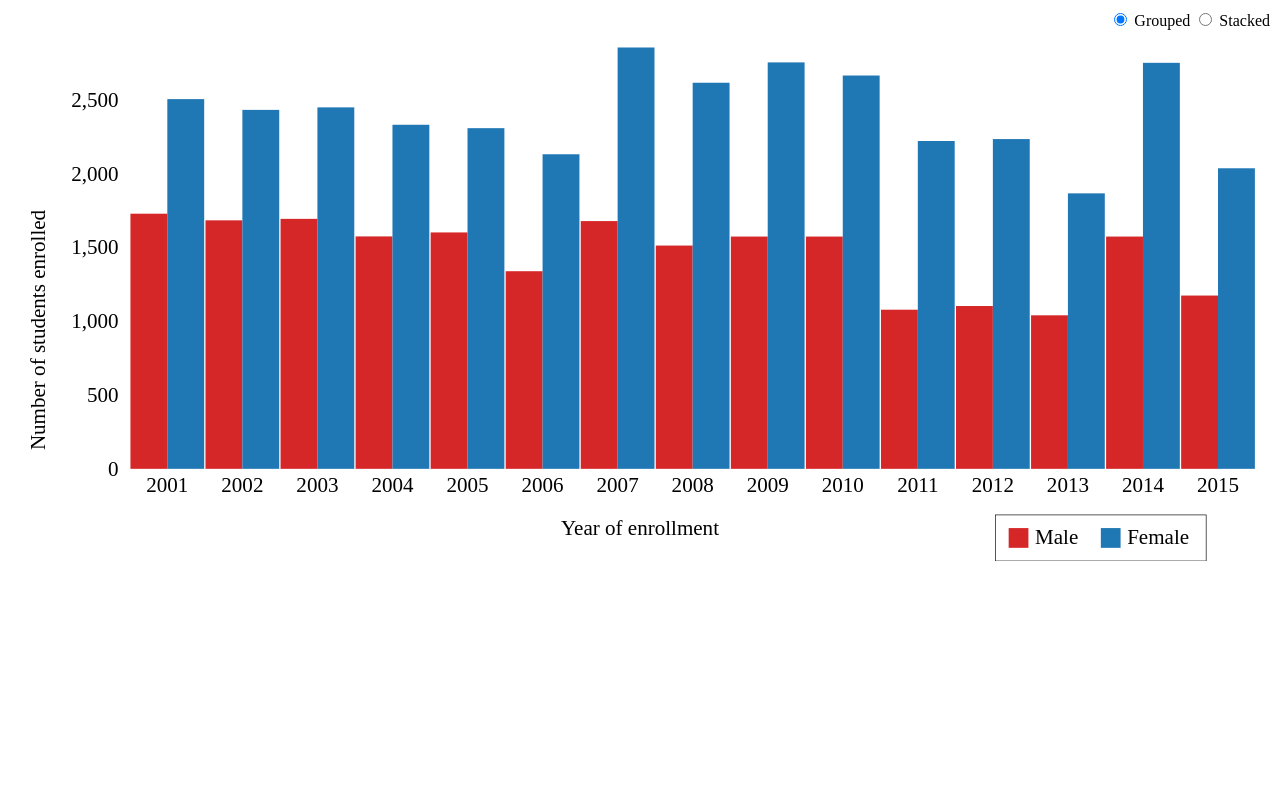
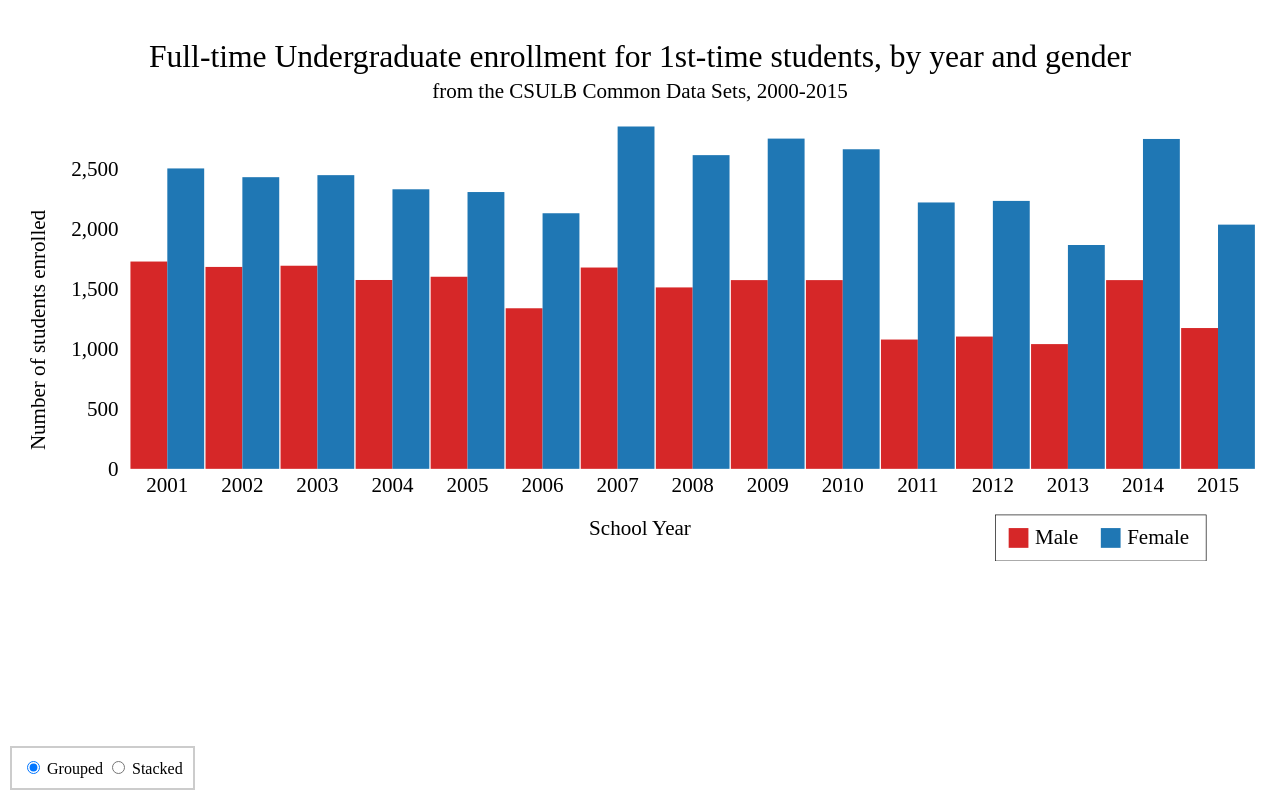
Before and after one commit to drfloob/dataVisualizationDemos, a plain HTML site: page stackedToGroup/index.html in a window 1280 px wide. Drawn offline with nearby package versions, Linux system fonts and the light colour scheme.

Commit message:
stacked demo: add chart title

```diff
--- a/stackedToGroup/index.html
+++ b/stackedToGroup/index.html
@@ -10,8 +10,14 @@
     <style>
       form {
       position: absolute;
-      top: 10px;
-      right: 10px;
+      bottom: 10px;
+      left: 10px;
+      border: 2px solid #ccc;
+      padding: 10px;
+      }
+
+      .h1 {
+      font-size: 1.5em;
       }
     </style>
   </head>
--- a/stackedToGroup/stackedToGroup.js
+++ b/stackedToGroup/stackedToGroup.js
@@ -15,24 +15,23 @@ function doD3(data) {
 
     var n = 2, // number of layers
 	m = 15, // number of samples per layer
-	layers = d3.layout.stack()(data),
-	paddingLeft = 80,
-	paddingBottom = 50;
+	layers = d3.layout.stack()(data);
 
     var yGroupMax = d3.max(layers, function(layer) { return d3.max(layer, function(d) { return d.y; }); }),
 	yStackMax = d3.max(layers, function(layer) { return d3.max(layer, function(d) { return d.y0 + d.y; }); });
 
     var margin = {top: 30, right: 10, bottom: 20, left: 10},
+	padding= {top: 60, right: 0, bottom: 50, left: 80},
 	width = 960 - margin.left - margin.right,
 	height = 420 - margin.top - margin.bottom;
 
     var x = d3.scale.ordinal()
 	.domain(d3.range(2001, 2016))
-	.rangeRoundBands([paddingLeft, width], .02);
+	.rangeRoundBands([padding.left, width-padding.right], .02);
 
     var y = d3.scale.linear()
 	.domain([0, yStackMax])
-	.range([height-paddingBottom, 0]);
+	.range([height-padding.bottom, padding.top]);
 
     var color = d3.scale.linear()
 	.domain([0, n - 1])
@@ -79,12 +78,12 @@ function doD3(data) {
 
     var xAxisG = svg.append("g")
 	.attr("class", "x axis")
-	.attr("transform", "translate(0," + (height-paddingBottom) + ")")
+	.attr("transform", "translate(0," + (height-padding.bottom) + ")")
 	.call(xAxis);
 
     var yAxisG = svg.append("g")
 	.attr("class", "y axis")
-	.attr("transform", "translate("+paddingLeft+", 0)")
+	.attr("transform", "translate("+padding.left+", 0)")
 	.call(yAxis);
 
     // X axis label
@@ -93,7 +92,7 @@ function doD3(data) {
 	.attr("text-anchor", "middle")
 	.attr("x", width/2)
 	.attr("y", height)
-	.text("Year of enrollment");
+	.text("School Year");
 
     // Y axis label
     svg.append("text")
@@ -112,7 +111,7 @@ function doD3(data) {
 	.attr("width", 160)
 	.attr("height", 35);
 
-    // border
+    // legend border
     legend.append("rect")
 	.attr("height", 35)
 	.attr("width", 160)
@@ -121,7 +120,7 @@ function doD3(data) {
 	.style("fill", "none");
 
 
-    // males
+    // male
     legend.append("rect")
 	.attr('x', 10)
 	.attr('y', 10)
@@ -135,7 +134,7 @@ function doD3(data) {
 	.attr("text-anchor", "left")
 	.text("Male");
 
-    // females
+    // female
     legend.append("rect")
 	.attr("x", 80)
 	.attr("y", 10)
@@ -149,15 +148,28 @@ function doD3(data) {
 	.text("Female");
 
 
+    // chart title
+    svg.append('text')
+	.attr('x', width/2)
+	.attr('y', 15)
+	.attr('text-anchor', 'middle')
+	.attr('class', 'h1')
+	.text("Full-time Undergraduate enrollment for 1st-time students, by year and gender")
+    svg.append('text')
+	.attr('x', width/2)
+	.attr('y', 38)
+	.attr('text-anchor', 'middle')
+	.attr('class', 'h2')
+	.text("from the CSULB Common Data Sets, 2000-2015");
+
     d3.selectAll("input").on("change", change);
 
     // hover text
     rect.append("svg:title")
 	.text(function(d) {
 	    if (!d) return;
-	    console.log(d);
 	    var pronoun = d.gender == "male" ? "men" : "women";
-	    return d.y + " " + pronoun + " were enrolled in " + (d.x-1) + "-" + d.x + ";\n" + d.total + " students in total.";
+	    return d.y + " " + pronoun + " were enrolled in " + (d.x-1) + "-" + d.x + ";\n" + d.total + " students enrolled in total.";
 	});
 
     var timeout = setTimeout(function() {
@@ -186,7 +198,7 @@ function doD3(data) {
 	    .attr("width", x.rangeBand() / n)
 	    .transition()
 	    .attr("y", function(d) { return y(d.y); })
-	    .attr("height", function(d) { return height - y(d.y) - paddingBottom; });
+	    .attr("height", function(d) { return height - y(d.y) - padding.bottom; });
     }
 
     function transitionStacked() {
```
